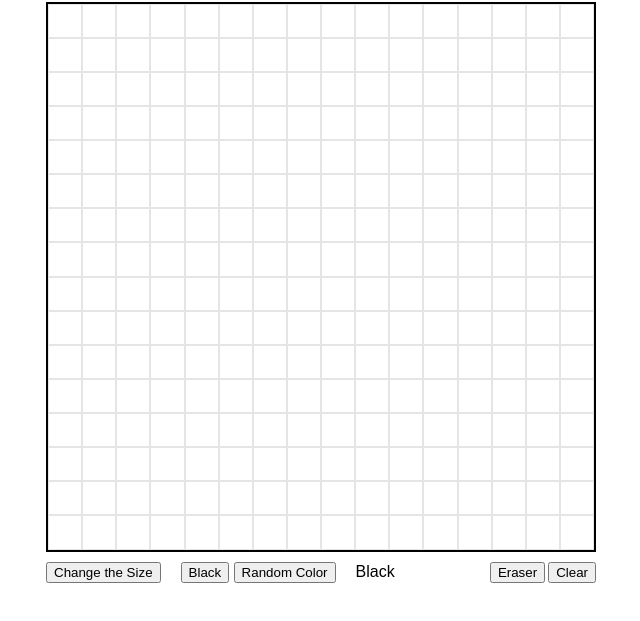
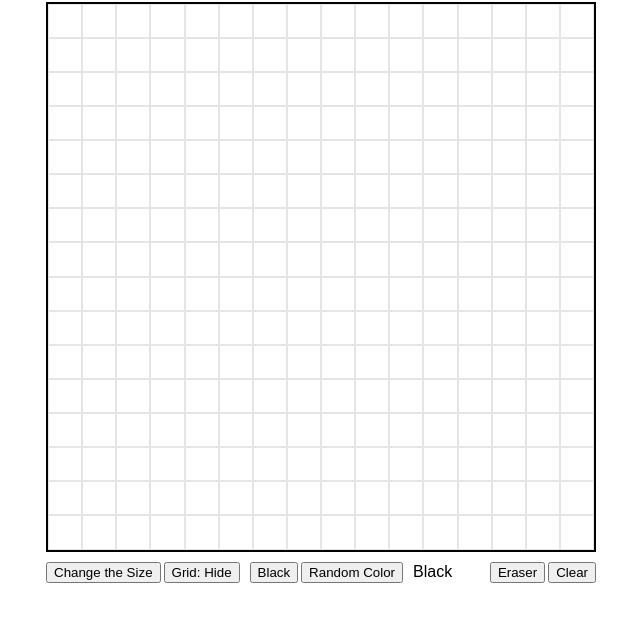
Before and after one commit to h4sitha/etch-a-sketch, a plain HTML site: page index.html in a window 1280 px wide. Shown: the part 147-768 px from the top of the page, without its empty margins (319-959 px from the left). Drawn offline with Linux system fonts and the light colour scheme.

Commit message:
Add button to hide and to show the grid

```diff
--- a/index.html
+++ b/index.html
@@ -17,6 +17,7 @@
         <div id="btn-container">
 
             <button id="change-size">Change the Size</button>
+            <button id="show-grid">Grid: Hide</button>
             <div id="color-btn-container">
                 <button id="solid-color">Black</button>
                 <button id="random-color">Random Color</button>
--- a/styles.css
+++ b/styles.css
@@ -31,13 +31,13 @@ button, span {
 
 #btn-container {
     display: flex;
-    gap: 20px;
+    gap: 10px;
     align-items: center;
 }
 
 #eraser {
     margin-left: auto;
-    margin-right: -17px;
+    margin-right: -7px;
 }
 
 h1 {
@@ -45,3 +45,11 @@ h1 {
     font-size: 50px;
     margin: 10px;
 }
+
+#show-grid {
+    margin-left: -7px;
+}
+
+#random-color {
+    margin-left: -1.5px;
+}
```
